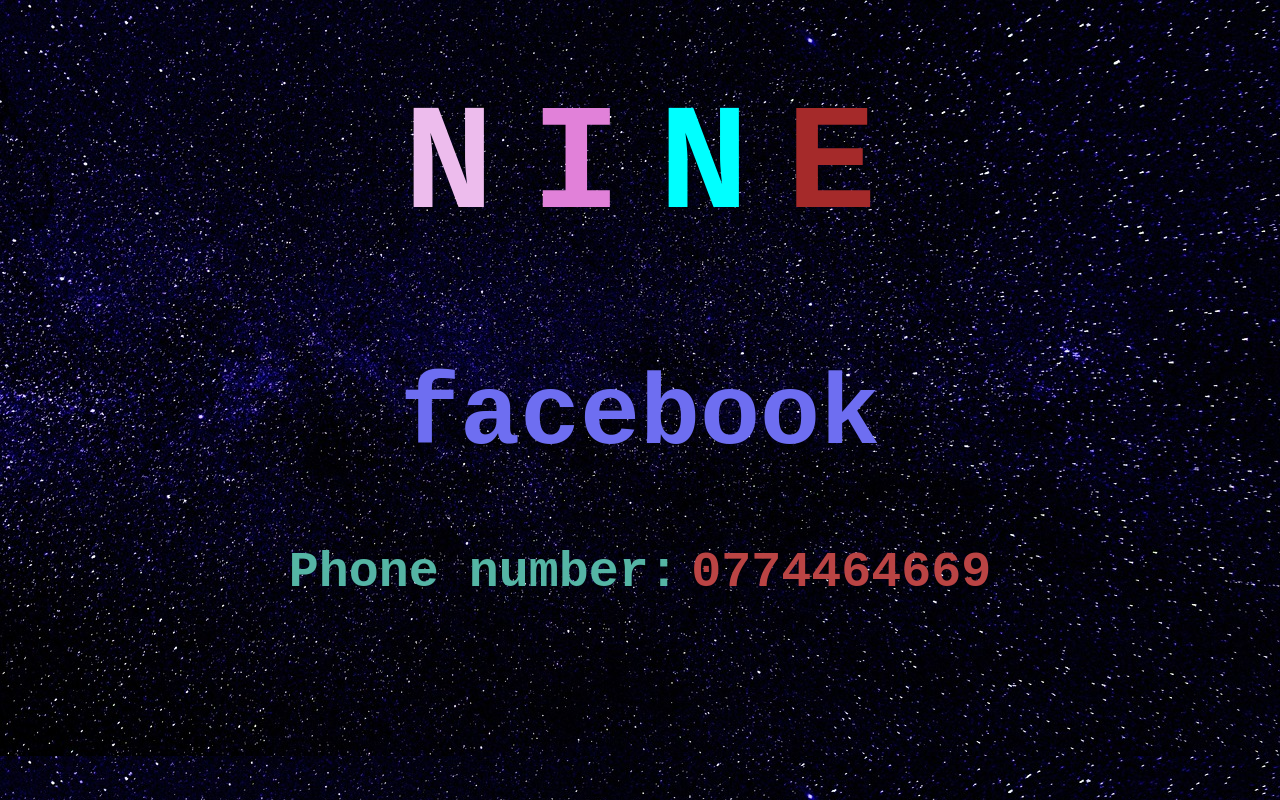
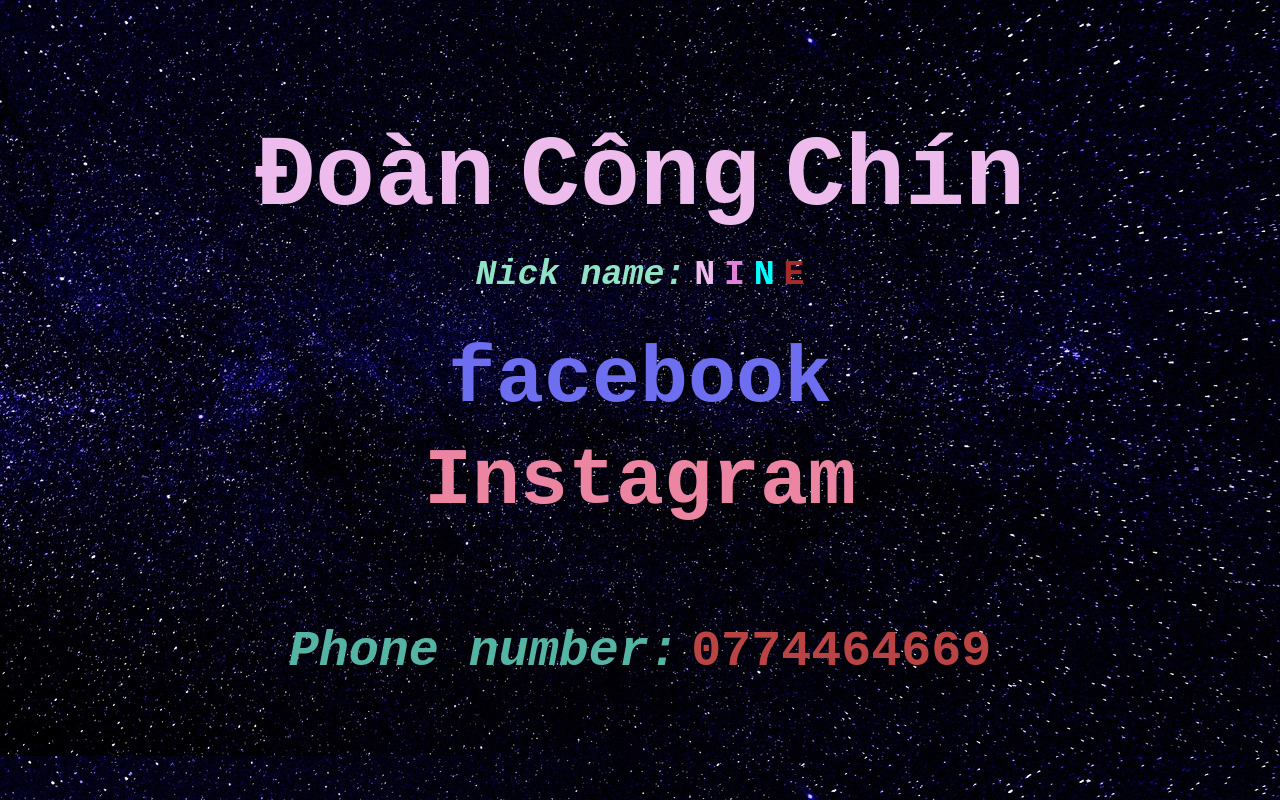
Before and after one commit to doannine/web-of-nine, a plain HTML site: page index.html in a window 1280 px wide. Drawn offline with Linux system fonts and the light colour scheme.

Commit message:
commit code lan 2

```diff
--- a/fb.css
+++ b/fb.css
@@ -1,20 +1,20 @@
 .nine{
     font-size: 50px;
     text-align: center;
-
+    padding-top: 4%;
 }
-
 .tenchinh{
     text-align: center;
-    font-size: 75px;
-    margin-top: -10%;
-
 }
 .fb{
     text-align: center;
-    font-size: 50px;
-    background-image:url() ;
-
+    font-size: 40px;
+    margin-top: -2%;
+}
+.ing{
+    text-align: center;
+    font-size: 40px;
+    margin-top: -5%;
 }
 .tong{
     background-image: url(hinh5.jpg);
@@ -27,7 +27,18 @@
 .logofb{
     text-decoration: none;
 }
+.logoing{
+    text-decoration: none;
+}
 .chaychu{
     font-size: 50px;
 
 }
+.nickname{
+    font-size: 35px;
+    margin-top: -5%;
+}
+.name{
+    margin-top: 5%;
+    font-size: 100px;
+}
--- a/index.html
+++ b/index.html
@@ -13,7 +13,16 @@
         <samp style="color: #eb85a2;"> khi bên cạnh Em chẳng có ai !!! </samp>
        </marquee>
       <div class="tenchinh">
-        <h1 >
+        <h1 class="name">
+          <samp style="color: rgb(237, 188, 237);" >Đoàn</samp>
+          <samp style="color: rgb(237, 188, 237);" >Công</samp>
+          <samp style="color: rgb(237, 188, 237);" >Chín</samp>
+        </h1>
+        <h1 class="nickname">
+          <i>
+            <samp style="color: rgb(144, 228, 198);" >Nick name:</samp>
+          </i>
+
            <samp style="color: rgb(237, 188, 237);" >N</samp>
            <samp style="color: rgb(225, 129, 217);">I</samp>
            <samp style="color: aqua;">N</samp>
@@ -25,9 +34,16 @@
           <a class="logofb" href="https://www.facebook.com/profile.php?id=100054936348432" ><samp  style=" color: rgb(110, 110, 241);">facebook</samp></a>
         </h1>
       </div>
+      <div class=" ing">
+         <h1>
+          <a class="logoing" href="https://www.instagram.com/chindoan2022/"> <samp style="color: #eb85a2;">Instagram </samp></a>
+         </h1>
+      </div>
      <div>
         <h1 class="nine">
+          <i>
             <samp style="color: rgb(85, 181, 165);">Phone number:</samp>
+          </i>
             <samp style="color: rgb(186, 68, 68);">0774464669</samp>
         </h1>
      </div>
```
